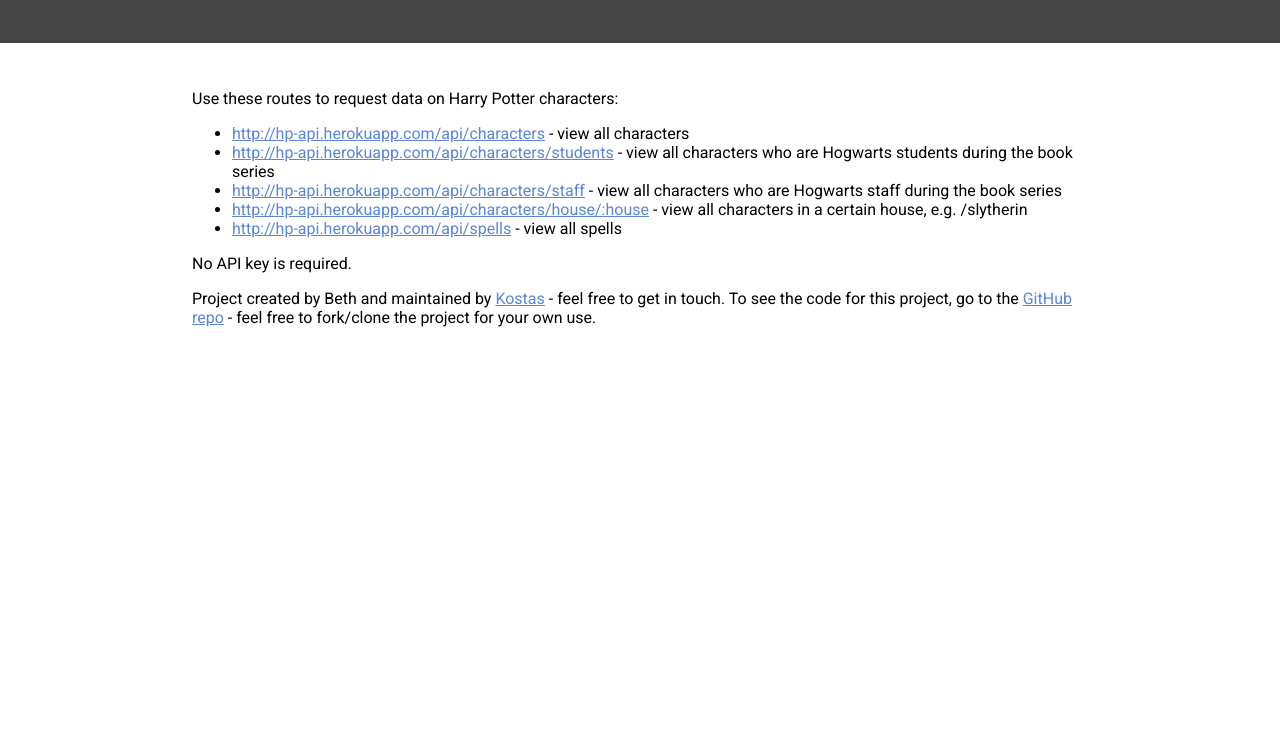
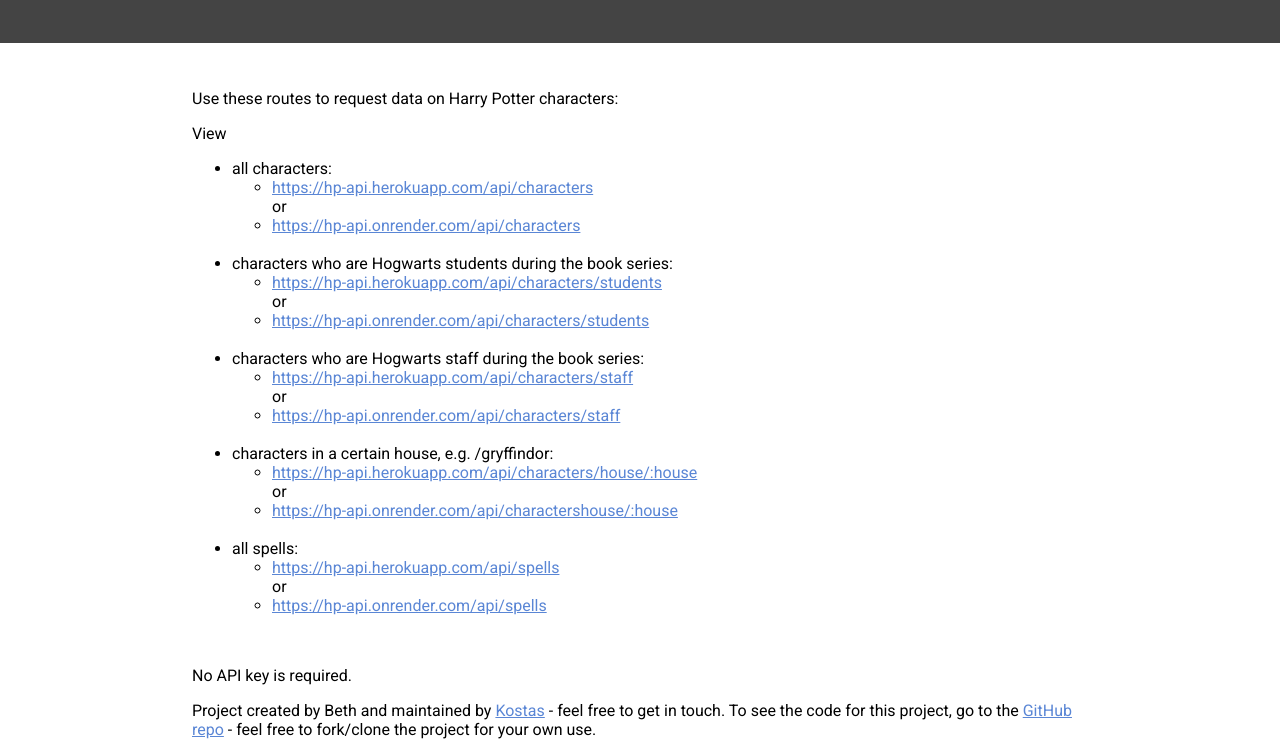
Before and after one commit to KostaSav/hp-api, a website: page public/index.html in a window 1280 px wide. Shown: the part 107-862 px from the top of the page. Before the commit the page ends 800 px from the top, so only its background shows below. Drawn offline with Linux system fonts and the light colour scheme.

Commit message:
Update index.html with Render routes

```diff
--- a/public/index.html
+++ b/public/index.html
@@ -11,13 +11,44 @@
   </header>
   <main>
     <p>Use these routes to request data on Harry Potter characters:</p>
+    View
     <ul>
-    <li><a href="http://hp-api.herokuapp.com/api/characters">http://hp-api.herokuapp.com/api/characters</a> - view all characters</li>
-    <li><a href="http://hp-api.herokuapp.com/api/characters/students">http://hp-api.herokuapp.com/api/characters/students</a> - view all characters who are Hogwarts students during the book series</li>
-    <li><a href="http://hp-api.herokuapp.com/api/characters/staff">http://hp-api.herokuapp.com/api/characters/staff</a> - view all characters who are Hogwarts staff during the book series</li>
-    <li><a href="http://hp-api.herokuapp.com/api/characters/house/gryffindor">http://hp-api.herokuapp.com/api/characters/house/:house</a> - view all characters in a certain house, e.g. /slytherin</li>
-    <li><a href="http://hp-api.herokuapp.com/api/spells">http://hp-api.herokuapp.com/api/spells</a> - view all spells</li>
+    <li>all characters:
+      <ul>
+        <li><a href="https://hp-api.herokuapp.com/api/characters">https://hp-api.herokuapp.com/api/characters</a></li> or
+        <li><a href="https://hp-api.onrender.com/api/characters">https://hp-api.onrender.com/api/characters</a></li>
+      </ul>
+    </li>
+    <br>
+    <li>characters who are Hogwarts students during the book series:
+      <ul>
+        <li><a href="https://hp-api.herokuapp.com/api/characters/students">https://hp-api.herokuapp.com/api/characters/students</a></li> or
+        <li><a href="https://hp-api.onrender.com/api/characters/students">https://hp-api.onrender.com/api/characters/students</a></li>
+      </ul>
+    </li>
+    <br>
+    <li>characters who are Hogwarts staff during the book series:
+      <ul>
+        <li><a href="https://hp-api.herokuapp.com/api/characters/staff">https://hp-api.herokuapp.com/api/characters/staff</a></li> or
+        <li><a href="https://hp-api.onrender.com/api/characters/staff">https://hp-api.onrender.com/api/characters/staff</a></li>
+      </ul>
+    </li>
+    <br>
+    <li>characters in a certain house, e.g. /gryffindor:
+      <ul>
+        <li><a href="https://hp-api.herokuapp.com/api/characters/house/gryffindor">https://hp-api.herokuapp.com/api/characters/house/:house</a></li> or
+        <li><a href="https://hp-api.onrender.com/api/characters/house/gryffindor">https://hp-api.onrender.com/api/charactershouse/:house</a></li>
+      </ul>
+    </li>
+    <br>
+    <li>all spells:
+      <ul>
+        <li><a href="https://hp-api.herokuapp.com/api/spells">https://hp-api.herokuapp.com/api/spells</a></li> or
+        <li><a href="https://hp-api.onrender.com/api/spells">https://hp-api.onrender.com/api/spells</a></li>
+      </ul>
+    </li>
     </ul>
+    <br>
     <p>No API key is required.</p>
     <p>Project created by Beth and maintained by <a href="https://github.com/KostaSav">Kostas</a> - feel free to get in touch. To see the code for this project, go to the <a href="https://github.com/bethfraser/hp-api">GitHub repo</a> - feel free to fork/clone the project for your own use.
   </main>
```
